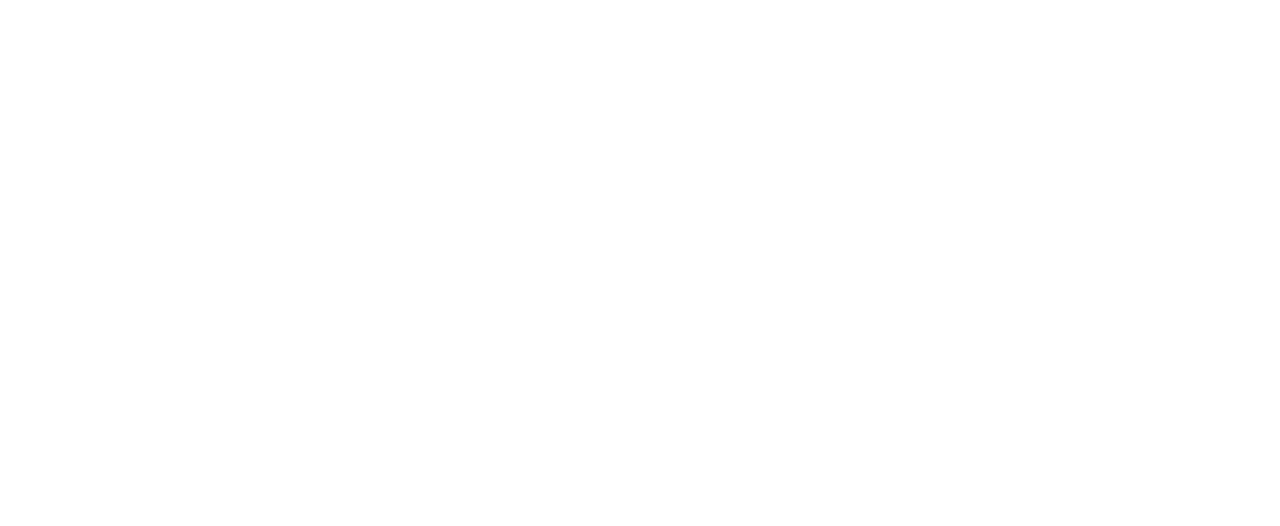
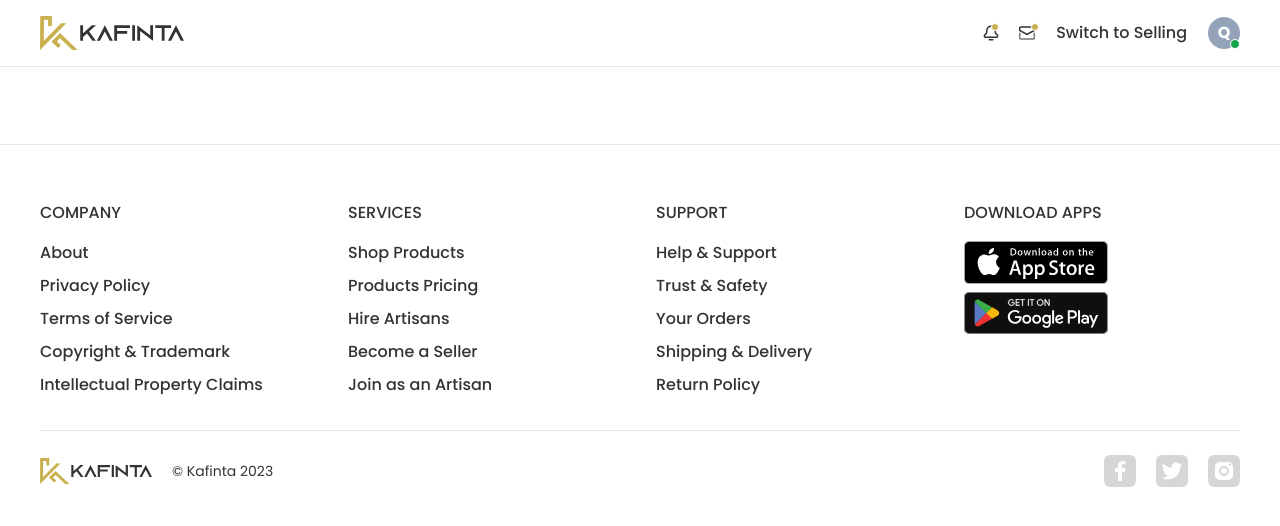
Before and after one commit to kafinta/user-frontend, a Nuxt app: page /users/profile in a window 1280 px wide. Before the commit this address had no page. Shown: the top 526 px of the page. Built offline with nearby package versions, Linux system fonts and the light colour scheme.

Commit message:
chore: seller profile build in progress

```diff
--- a/components/Navigation/NavBar/User/Mobile.vue
+++ b/components/Navigation/NavBar/User/Mobile.vue
@@ -1,6 +1,6 @@
 <template>
   <div :class="menu_revealed ? 'translate-x-0' : '-translate-x-full'" class="z-100 w-full fixed h-screen left-0 top-[65.5px] duration-150 ease-in-out bg-white md:hidden px-6">
-    <Accordion>0
+    <Accordion>
 
       <AccordionItem container_class="py-3 px-2"
         trigger_class="font-medium">
--- /dev/null
+++ b/components/Navigation/NavBar/User/Seller.vue
@@ -0,0 +1,76 @@
+<template>
+  <nav class="fixed z-100 w-full top-0">
+    <div class="flex items-center justify-between gap-5 px-6 md:px-8 lg:px-10 py-4 bg-white max-w-7xl mx-auto w-full">
+      <div>
+        <NavigationLogo class="w-36" @logoClicked="$router.push({path: '/'})"></NavigationLogo>
+      </div>
+
+      <NavigationMenu class="flex justify-end" @revealMenu="toggleMenu()" />
+
+      <nav class="hidden md:block">
+        <ul class="flex gap-5 items-center justify-end" v-if="signedIn">
+          <li class="relative cursor-pointer">
+            <UiIconsNotifications class="w-4 h-4" />
+            <UiIconsPopup v-if="notifications" class="h-2 w-2 -top-0.5 right-0 absolute"></UiIconsPopup>
+          </li>
+          <li class="relative cursor-pointer">
+            <UiIconsMessages class="w-4 h-4" />
+            <UiIconsPopup v-if="messages" class="h-2 w-2 -top-0.5 -right-1 absolute"></UiIconsPopup>
+          </li>
+          <li class="">
+            <UiButtonsSecondary class="w-[7.3rem] xl:w-[8.3rem] 2xl:w-[9.3rem]">Switch to Selling</UiButtonsSecondary>
+          </li>
+
+          <li class="relative cursor-pointer">
+            <slot />
+          </li>
+          <li v-if="earning" class="hidden">
+            <p class="text-primary border text-sm border-primary rounded-md px-2 py-1">${{earning}}</p>
+          </li>
+        </ul>
+
+        <ul class="flex gap-5 items-center justify-end" v-if="!signedIn">
+          <li>
+            <UiButtonsSecondary class="w-12 xl:w-14 2xl:w-16" @clicked="$router.push({path: '/login'})">Sign In</UiButtonsSecondary>
+          </li>
+          <li>
+            <UiButtonsPrimary class="w-[8.5rem]" @click="$router.push({path: '/signup'})">Sign Up</UiButtonsPrimary>
+          </li>
+        </ul>
+      </nav>
+
+      <NavigationNavBarUserMobile :menu_revealed="toggle_menu"></NavigationNavBarUserMobile>
+    </div>
+
+  </nav>
+</template>
+
+<script>
+export default {
+  data() {
+    return {
+      toggle_menu: false,
+    }
+  },
+
+  props: {
+    is_online: Boolean,
+    signedIn: Boolean,
+    notifications: Boolean,
+    messages: Boolean,
+    username: String,
+    earning: Number,
+    profileImagePath: String
+  },
+
+  methods: {
+    toggleMenu(){
+      this.toggle_menu = !this.toggle_menu
+    },
+
+    focus(){
+      this.$refs.input.focus()
+    }
+  },
+}
+</script>
--- /dev/null
+++ b/layouts/seller.vue
@@ -0,0 +1,29 @@
+<template>
+  <div>
+    <NavigationNavBarUserSeller :messages="true" :notifications="true" :signedIn="true" :earning="99" class="border-b border-slate-200">
+      <div class="relative">
+        <UserProfilePicture artisan="Quadri" />
+        <UserProfileOnlineStatus class="absolute right-0 bottom-0" :is_online="online_presence" :is_displayed="true"/>
+      </div>
+    </NavigationNavBarUserSeller>
+      <div class="px-6 md:px-8 lg:px-10 py-6 max-w-7xl mx-auto mt-20 lg:mt-24">
+        <Nuxt/>
+        <slot />
+      </div>
+    <NavigationFooter />
+  </div>
+</template>
+
+<script>
+export default {
+  data() {
+    return {
+      online_presence: true
+    }
+  },
+}
+</script>
+
+<style>
+
+</style>
--- /dev/null
+++ b/pages/users/profile.vue
@@ -0,0 +1,13 @@
+<template>
+
+</template>
+
+<script>
+export default {
+  layout: 'seller',
+}
+</script>
+
+<style>
+
+</style>
```
Also changed, not shown: 1 other file (tests, documents, lock files or other folders).
